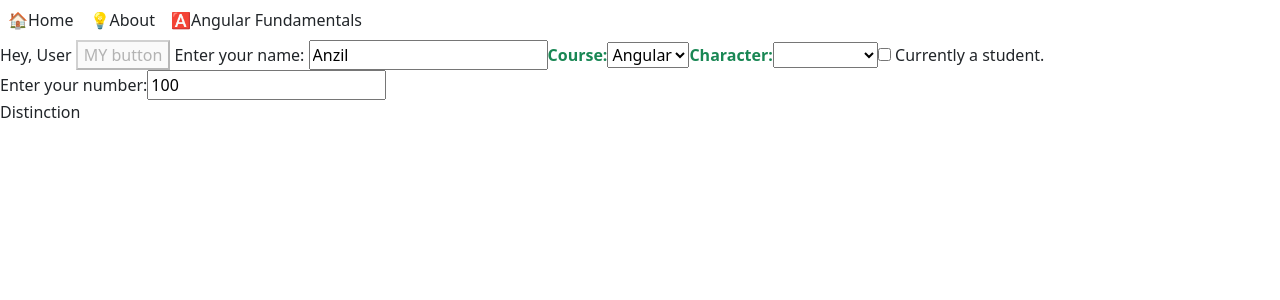
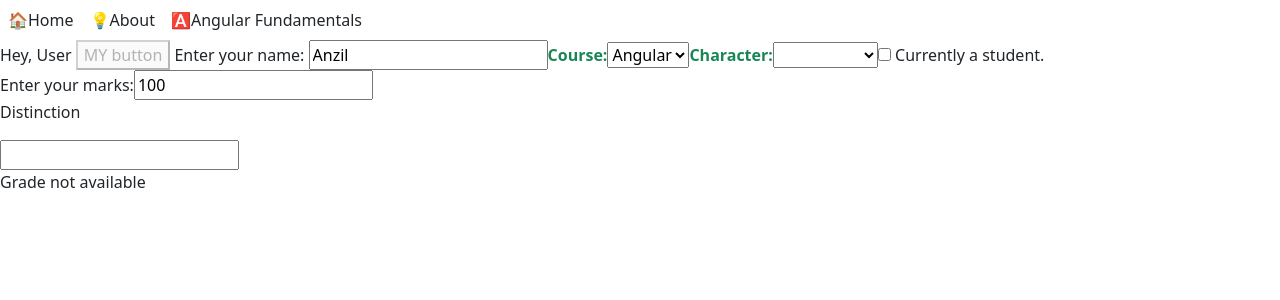
Before and after one commit to Anzilshrestha23/Angular_tutorial, an Angular app in the folder angular_tutorial/: page /angular-fundamentals in a window 1280 px wide. Shown: the top 300 px of the page. Built offline with nearby package versions, Linux system fonts and the light colour scheme.

Commit message:
Multiple cases with @switch @case @default

```diff
--- a/angular_tutorial/src/app/angular-fundamentals/directives-control-flow/directives-control-flow.component.html
+++ b/angular_tutorial/src/app/angular-fundamentals/directives-control-flow/directives-control-flow.component.html
@@ -1,4 +1,4 @@
-<div>Enter your number:<input type="number" [(ngModel)]="marks">
+<div>Enter your marks:<input type="number" [(ngModel)]="marks">
 
 @if(marks>=80){
 <p>Distinction</p>
@@ -17,3 +17,24 @@
 }
 
 </div>
+
+
+<input type="text" [(ngModel)]="grade">
+
+@switch (grade) {
+@case ('A'){
+            <p>Excellent!</p>
+        }
+
+@case ('B'){
+            <p>Good job!</p>
+        }
+
+@case ('C'){
+            <p>keep practicing!</p>
+        }
+
+@default{
+            <p>Grade not available</p>
+        }
+    }
--- a/angular_tutorial/src/app/angular-fundamentals/directives-control-flow/directives-control-flow.component.ts
+++ b/angular_tutorial/src/app/angular-fundamentals/directives-control-flow/directives-control-flow.component.ts
@@ -1,13 +1,15 @@
+import { NgSwitch } from '@angular/common';
 import { Component } from '@angular/core';
 import { FormsModule } from '@angular/forms';
 
 @Component({
   selector: 'app-directives-control-flow',
   standalone: true,
-  imports: [FormsModule],
+  imports: [FormsModule, NgSwitch],
   templateUrl: './directives-control-flow.component.html',
   styleUrl: './directives-control-flow.component.css'
 })
 export class DirectivesControlFlowComponent {
    marks : number = 100;
+   grade : string = '';
 }
```
Also changed, not shown: 1 other file (tests, documents, lock files or other folders).
